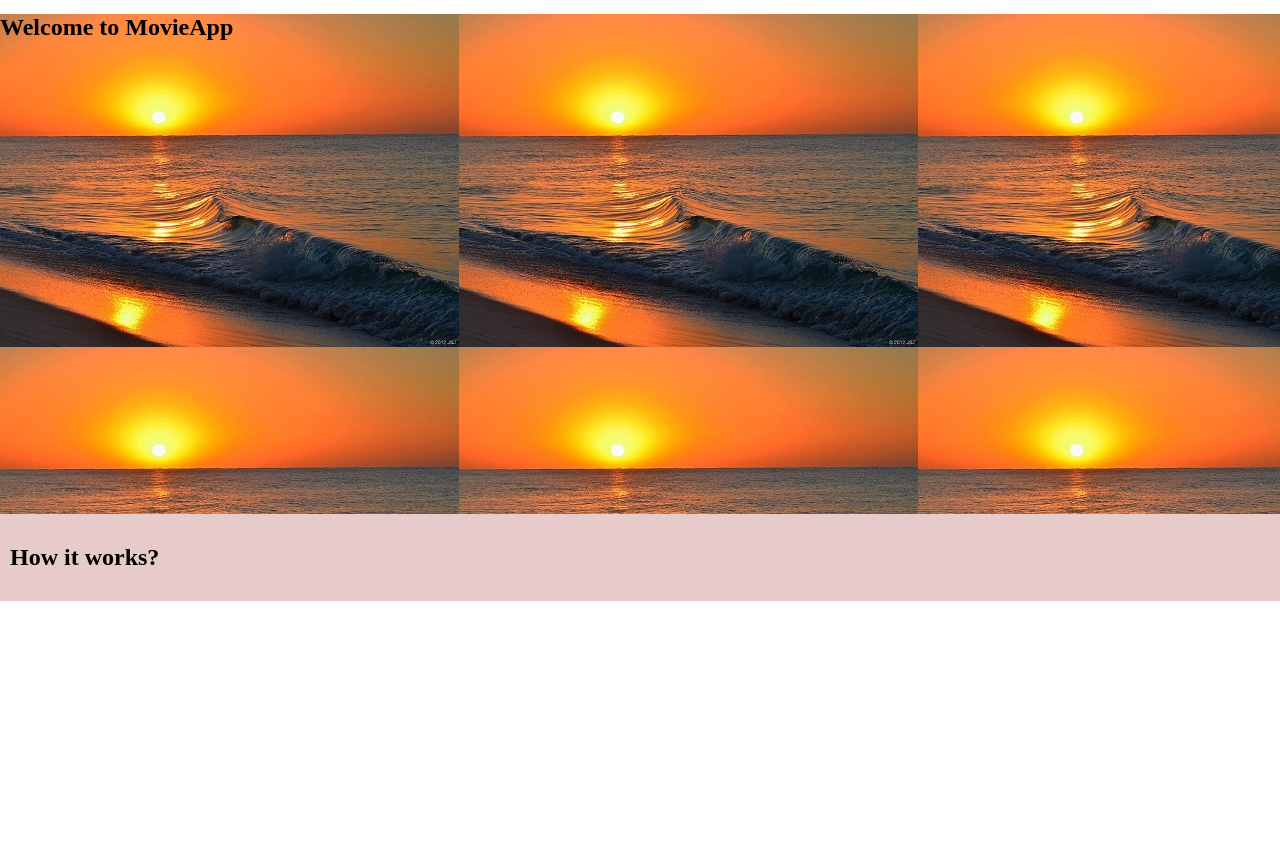
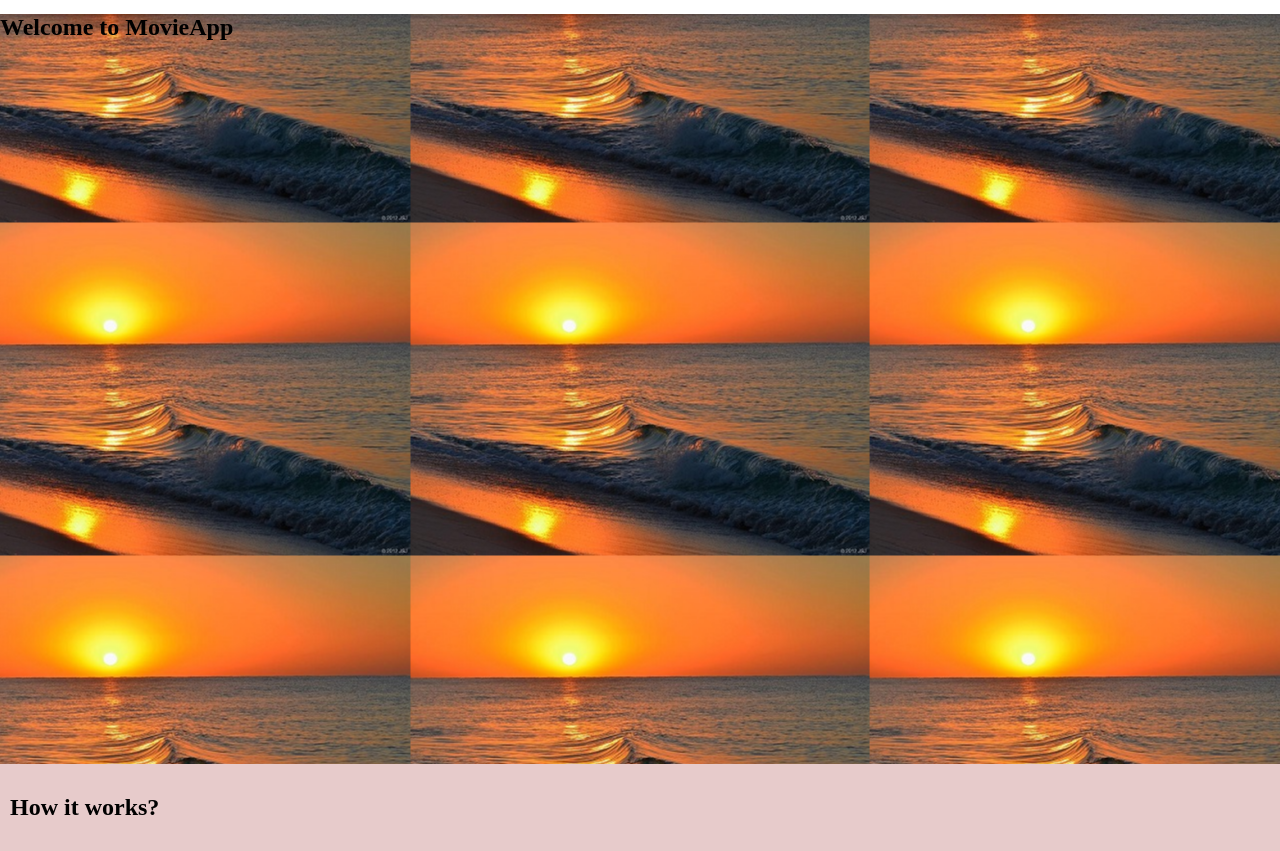
Before and after one commit to seymaras/web-gelistirme, a plain HTML site: page Css2/backroundImage.html in a window 1280 px wide. Shown: the part 31-882 px from the top of the page. Before the commit the page ends 800 px from the top, so only its background shows below. Drawn offline with Linux system fonts and the light colour scheme.

Commit message:
Update backroundImage.html

```diff
--- a/Css2/backroundImage.html
+++ b/Css2/backroundImage.html
@@ -13,7 +13,8 @@
       }
       #showcase {
         background-image: url("gunbatimi.jpg");
-        height: 500px;
+        background-position: center;
+        height: 750px;
         width: 100%;
         padding: 10 px;
       }
```
